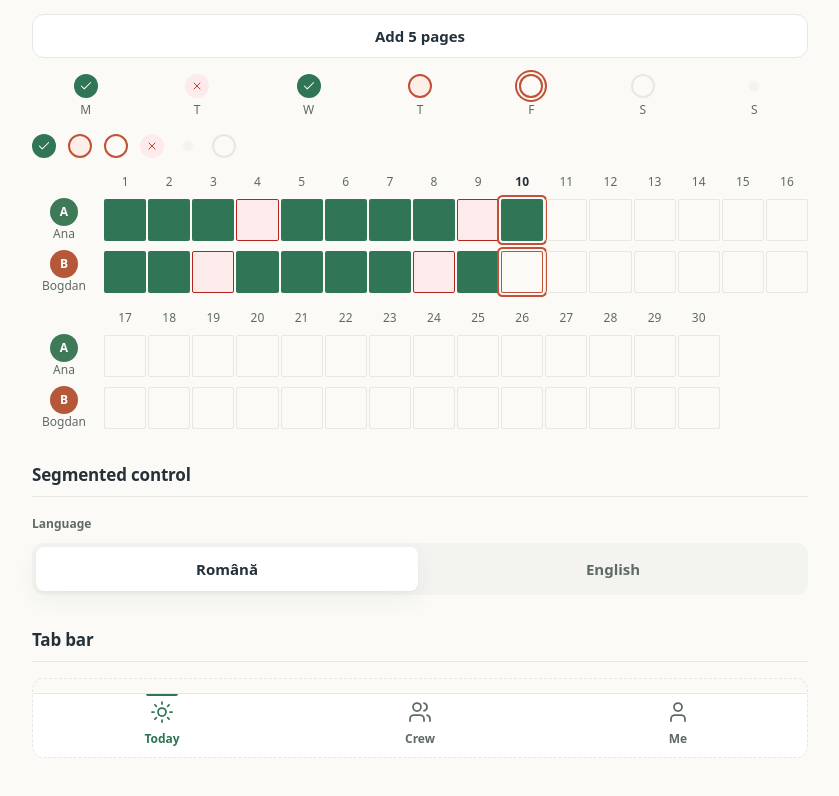
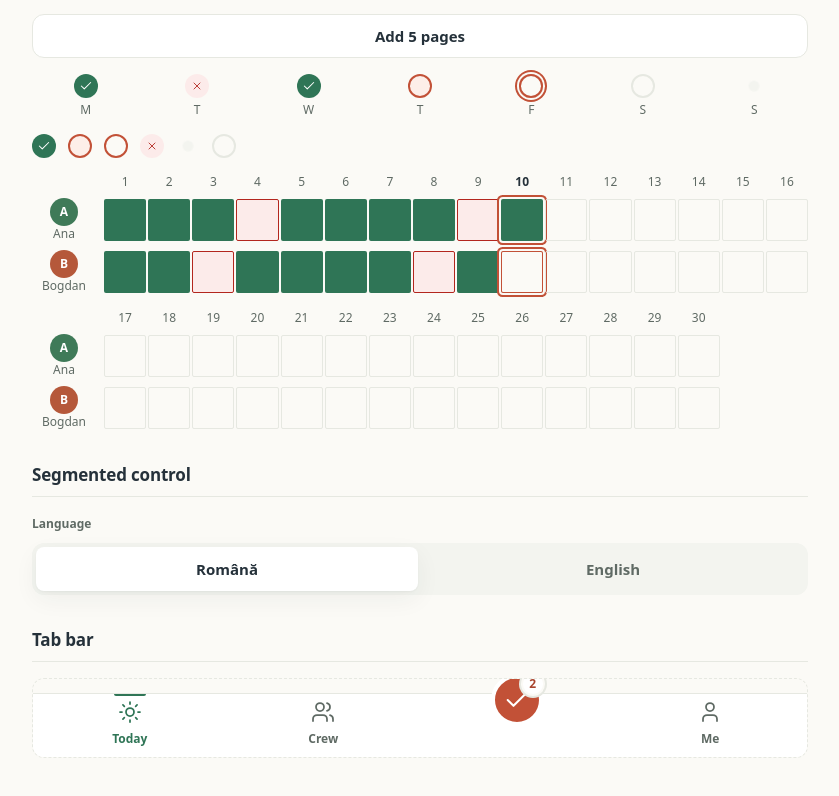
Before and after one commit to Georg1703/crew-challenge, a React (Vite) app in the folder frontend/: page /design in a window 1280 px wide. Shown: the part 5502-6298 px from the top of the page, without its empty margins (220-1059 px from the left). Built offline with nearby package versions, Linux system fonts and the light colour scheme; what openapi-fetch would draw is missing.

Commit message:
feat(frontend): add the raised check-in button

```diff
--- a/frontend/src/app/layout/AppShell.tsx
+++ b/frontend/src/app/layout/AppShell.tsx
@@ -1,10 +1,14 @@
 import { useTranslation } from "react-i18next";
 import { Outlet } from "react-router";
 
+import { useMe } from "@/features/auth";
+import { CheckInSheet, useCheckInAction } from "@/features/checkins";
 import { TabBar } from "@/shared/ui";
 
 export function AppShell() {
   const { t } = useTranslation();
+  const me = useMe();
+  const checkIn = useCheckInAction(Boolean(me.data?.member));
   return (
     <>
       <Outlet />
@@ -15,7 +19,9 @@ export function AppShell() {
           { to: "/crew", label: t("nav.crew"), icon: "users" },
           { to: "/me", label: t("nav.me"), icon: "user" },
         ]}
+        action={checkIn.action}
       />
+      {checkIn.open && <CheckInSheet onClose={checkIn.close} />}
     </>
   );
 }
--- a/frontend/src/design/DesignRoute.tsx
+++ b/frontend/src/design/DesignRoute.tsx
@@ -509,6 +509,12 @@ export function DesignRoute() {
               { to: "/crew", label: "Crew", icon: "users" },
               { to: "/me", label: "Me", icon: "user" },
             ]}
+            action={{
+              label: "Check in",
+              icon: "check",
+              count: 2,
+              onClick: () => toast("The check-in sheet opens", "info"),
+            }}
           />
         </div>
       </Section>
--- a/frontend/src/features/checkins/checkins.module.css
+++ b/frontend/src/features/checkins/checkins.module.css
@@ -147,3 +147,12 @@
   align-items: center;
   gap: var(--space-2);
 }
+
+.allDone {
+  display: flex;
+  flex-direction: column;
+  align-items: center;
+  gap: var(--space-2);
+  padding: var(--space-6) 0;
+  color: var(--color-success);
+}
--- /dev/null
+++ b/frontend/src/features/checkins/components/CheckInSheet.tsx
@@ -0,0 +1,33 @@
+import { useTranslation } from "react-i18next";
+
+import { Icon, Sheet, Skeleton } from "@/shared/ui";
+
+import { useToday } from "../api";
+import styles from "../checkins.module.css";
+import { CheckInCard } from "./CheckInCard";
+
+/** From the raised tab button: what is still left today, ready to check in. */
+export function CheckInSheet({ onClose }: { onClose: () => void }) {
+  const { t } = useTranslation();
+  const today = useToday();
+  const left = today.data?.challenges.filter((c) => c.settled === false || c.state === "partial");
+
+  return (
+    <Sheet open onClose={onClose} title={t("checkins.sheetTitle")} closeLabel={t("common.close")}>
+      {!today.data && <Skeleton lines={3} />}
+      {left && left.length === 0 && (
+        <div className={styles.allDone}>
+          <Icon name="check" size={32} />
+          <p className={styles.cardTitle}>{t("checkins.dayDone")}</p>
+        </div>
+      )}
+      {left && left.length > 0 && today.data && (
+        <div className={styles.stack}>
+          {left.map((card) => (
+            <CheckInCard key={card.id} card={card} day={today.data.day} />
+          ))}
+        </div>
+      )}
+    </Sheet>
+  );
+}
--- a/frontend/src/features/checkins/index.ts
+++ b/frontend/src/features/checkins/index.ts
@@ -1,3 +1,5 @@
 export { checkinsKey, useBoard, useToday } from "./api";
 export { ChallengeBoard } from "./components/ChallengeBoard";
+export { CheckInSheet } from "./components/CheckInSheet";
 export { TodayCheckIns } from "./components/TodayCheckIns";
+export { useCheckInAction } from "./useCheckInAction";
--- /dev/null
+++ b/frontend/src/features/checkins/useCheckInAction.ts
@@ -0,0 +1,29 @@
+import { useState } from "react";
+import { useTranslation } from "react-i18next";
+
+import type { TabAction } from "@/shared/ui";
+
+import { useToday } from "./api";
+
+/** The tab bar's raised check-in button: shown when something runs today, with what is left. */
+export function useCheckInAction(enabled: boolean): {
+  action: TabAction | undefined;
+  open: boolean;
+  close: () => void;
+} {
+  const { t } = useTranslation();
+  const [open, setOpen] = useState(false);
+  const today = useToday({ enabled });
+  const segments = today.data?.challenges.filter((c) => c.settled !== null) ?? [];
+  const left = segments.filter((c) => !c.settled).length;
+  const action =
+    enabled && today.data && today.data.challenges.length > 0
+      ? {
+          label: t("checkins.tabLabel"),
+          icon: "check" as const,
+          count: left,
+          onClick: () => setOpen(true),
+        }
+      : undefined;
+  return { action, open, close: () => setOpen(false) };
+}
--- a/frontend/src/i18n/en.json
+++ b/frontend/src/i18n/en.json
@@ -511,6 +511,8 @@
       "nameStreak": "{{name}} · {{n}}",
       "previous": "Previous month",
       "next": "Next month"
-    }
+    },
+    "sheetTitle": "What do you check in?",
+    "tabLabel": "Check in"
   }
 }
--- a/frontend/src/i18n/ro.json
+++ b/frontend/src/i18n/ro.json
@@ -511,6 +511,8 @@
       "nameStreak": "{{name}} · {{n}}",
       "previous": "Luna dinainte",
       "next": "Luna următoare"
-    }
+    },
+    "sheetTitle": "Ce bifezi acum?",
+    "tabLabel": "Bifează"
   }
 }
--- a/frontend/src/shared/ui/TabBar.module.css
+++ b/frontend/src/shared/ui/TabBar.module.css
@@ -42,3 +42,50 @@
   font-size: var(--text-caption);
   font-weight: var(--weight-bold);
 }
+
+.actionSlot {
+  position: relative;
+  display: flex;
+  flex: 1;
+  align-items: flex-start;
+  justify-content: center;
+}
+
+.action {
+  position: relative;
+  display: inline-flex;
+  align-items: center;
+  justify-content: center;
+  width: var(--button-height);
+  height: var(--button-height);
+  margin-top: calc(var(--space-5) * -1);
+  border: var(--space-1) solid var(--color-surface);
+  border-radius: var(--radius-full);
+  background: var(--color-accent);
+  color: var(--color-on-accent);
+  cursor: pointer;
+}
+
+.action:focus-visible {
+  outline: 2px solid var(--color-focus-ring);
+  outline-offset: 2px;
+}
+
+.count {
+  position: absolute;
+  top: calc(var(--space-1) * -1);
+  right: calc(var(--space-1) * -1);
+  display: inline-flex;
+  align-items: center;
+  justify-content: center;
+  min-width: var(--space-5);
+  height: var(--space-5);
+  padding: 0 var(--space-1);
+  border-radius: var(--radius-full);
+  background: var(--color-surface);
+  color: var(--color-accent-pressed);
+  font-size: var(--text-caption);
+  font-weight: var(--weight-bold);
+  line-height: var(--leading-caption);
+  box-shadow: var(--ring-todo);
+}
--- a/frontend/src/shared/ui/TabBar.tsx
+++ b/frontend/src/shared/ui/TabBar.tsx
@@ -1,7 +1,7 @@
 import { NavLink } from "react-router";
 
 import { cx } from "@/shared/lib/cx";
-import { motion, useSpring } from "@/shared/motion";
+import { motion, pressScale, useSpring } from "@/shared/motion";
 
 import { Icon, type IconName } from "./Icon";
 import styles from "./TabBar.module.css";
@@ -13,11 +13,56 @@ export interface Tab {
   end?: boolean;
 }
 
-export function TabBar({ tabs, label }: { tabs: Tab[]; label: string }) {
+/** The raised button in the middle of the bar (check in), with an optional count. */
+export interface TabAction {
+  label: string;
+  icon: IconName;
+  onClick: () => void;
+  /** Shown in a small bubble when above zero, for example check-ins left today. */
+  count?: number;
+  /** Placed after this many tabs (default: the middle). */
+  after?: number;
+}
+
+export function TabBar({
+  tabs,
+  label,
+  action,
+}: {
+  tabs: Tab[];
+  label: string;
+  action?: TabAction;
+}) {
   const spring = useSpring("snappy");
-  return (
-    <nav className={styles.bar} aria-label={label}>
-      {tabs.map((tab) => (
+  const pop = useSpring("bouncy");
+  const split = action?.after ?? Math.ceil(tabs.length / 2);
+  const button = action && (
+    <span className={styles.actionSlot} key="action">
+      <motion.button
+        type="button"
+        className={styles.action}
+        aria-label={action.count ? `${action.label} (${action.count})` : action.label}
+        onClick={action.onClick}
+        whileTap={{ scale: pressScale }}
+        transition={spring}
+      >
+        <Icon name={action.icon} size={28} />
+        {action.count ? (
+          <motion.span
+            key={action.count}
+            className={styles.count}
+            aria-hidden="true"
+            initial={{ scale: 0.6, opacity: 0 }}
+            animate={{ scale: 1, opacity: 1 }}
+            transition={pop}
+          >
+            {action.count}
+          </motion.span>
+        ) : null}
+      </motion.button>
+    </span>
+  );
+  const links = tabs.map((tab) => (
     <NavLink
       key={tab.to}
       to={tab.to}
@@ -38,7 +83,12 @@ export function TabBar({ tabs, label }: { tabs: Tab[]; label: string }) {
         </>
       )}
     </NavLink>
-      ))}
+  ));
+  return (
+    <nav className={styles.bar} aria-label={label}>
+      {links.slice(0, split)}
+      {button}
+      {links.slice(split)}
     </nav>
   );
 }
--- a/frontend/src/shared/ui/index.ts
+++ b/frontend/src/shared/ui/index.ts
@@ -23,7 +23,7 @@ export { Spinner } from "./Spinner";
 export { StatusPill, type StatusTone } from "./StatusPill";
 export { StepProgress } from "./StepProgress";
 export { Stepper } from "./Stepper";
-export { TabBar, type Tab } from "./TabBar";
+export { TabBar, type Tab, type TabAction } from "./TabBar";
 export { TextArea } from "./TextArea";
 export { TextField, type TextFieldProps } from "./TextField";
 export { WeekStrip } from "./WeekStrip";
```
Also changed, not shown: 2 other files (tests, documents, lock files or other folders). Lines whose indentation alone changed are shown as unchanged.
